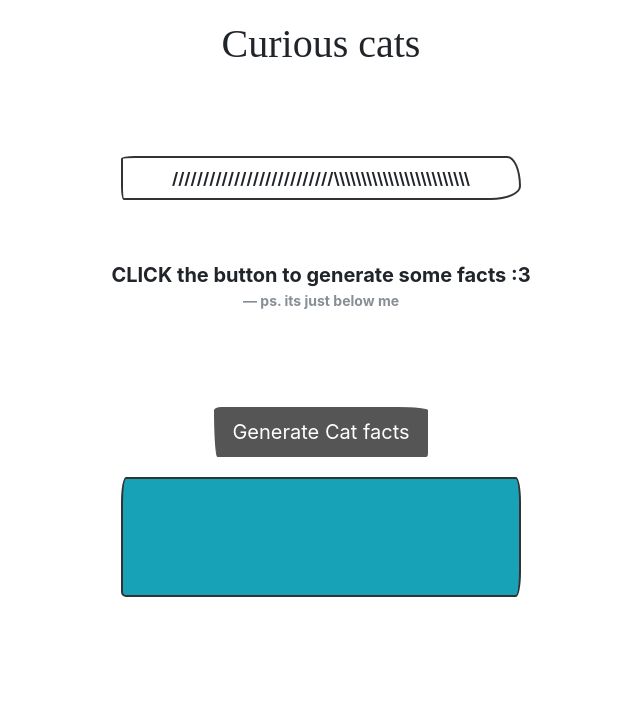
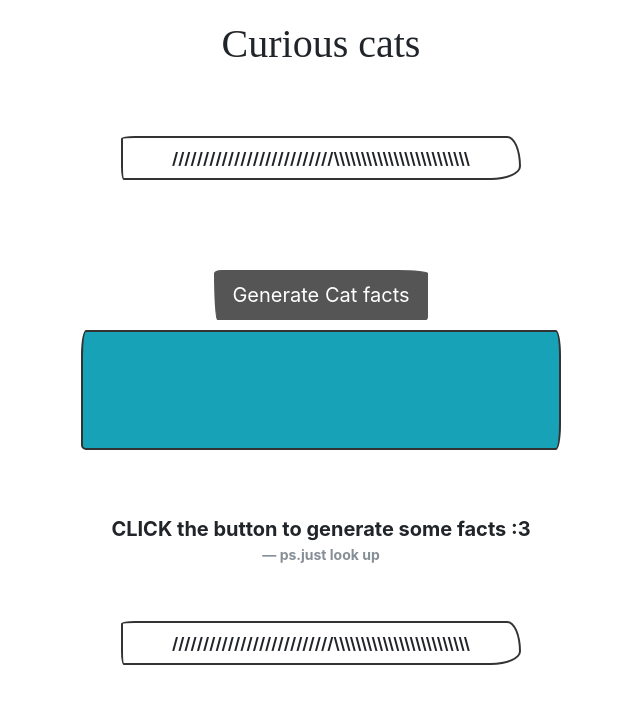
Before and after one commit to Falalatina/Api_React_Iwai, a React (Create React App) app in the folder React_Api/my-app/: page / in a window 1280 px wide. Shown: the top 704 px of the page, without its empty margins (319-959 px from the left). Built offline with nearby package versions, Linux system fonts and the light colour scheme; no server answers; a web font is replaced by a local one.

Commit message:
fini
fini

```diff
--- a/React_Api/my-app/src/App.js
+++ b/React_Api/my-app/src/App.js
@@ -33,34 +33,42 @@ useEffect(()=>{
 
       <h1 style={{ padding: 20}}>Curious cats</h1>
 
-      <div style={{ padding: 60}}>
+      <div style={{ padding: 40}}>
       <nav class="navbar navbar-expand-lg bg-light" data-bs-theme="light" style={{width: 50 + "vh", margin: "auto"}}>
          <div style={{ margin: "auto"}}>//////////////////////////\\\\\\\\\\\\\\\\\\\\\\\\\</div>
       </nav>
       </div>
 
 
-      <figure class="text-center">
+
+
+     <div style={{ padding: 40}}>
+
+        <div style ={{padding: 10}}>
+          <button class="btn btn-lg btn-secondary "  type="button" onClick ={fetchCatFact}>Generate Cat facts</button>
+        </div>
+        <div style={{width: 60 + "vh", margin: "auto"}}>
+          <div class="card text-white bg-info mb-4"  >
+          <div class="card-body" style={{ padding: 50}} >  <p> {catFact} </p>   </div>
+          </div>
+          </div>
+       </div>
+
+       <figure class="text-center">
             <blockquote class="blockquote">
              <p class="mb-0"> CLICK the button to generate some facts :3 </p>
 
            </blockquote>
             <figcaption class="blockquote-footer">
-                      ps. its just below me
+                      ps.just look up
             </figcaption>
           </figure>
 
-     <div style={{ padding: 60}}>
-
-        <div style ={{padding: 20}}>
-          <button class="btn btn-lg btn-secondary "  type="button" onClick ={fetchCatFact}>Generate Cat facts</button>
-        </div>
-        <div style={{width: 50 + "vh", margin: "auto"}}>
-          <div class="card text-white bg-info mb-4"  >
-          <div class="card-body" style={{ padding: 50}} >  <p> {catFact} </p>   </div>
-          </div>
-          </div>
-       </div>
+          <div style={{ padding: 40}}>
+      <nav class="navbar navbar-expand-lg bg-light" data-bs-theme="light" style={{width: 50 + "vh", margin: "auto"}}>
+         <div style={{ margin: "auto"}}>//////////////////////////\\\\\\\\\\\\\\\\\\\\\\\\\</div>
+      </nav>
+      </div>
 
     </div>
 
```
